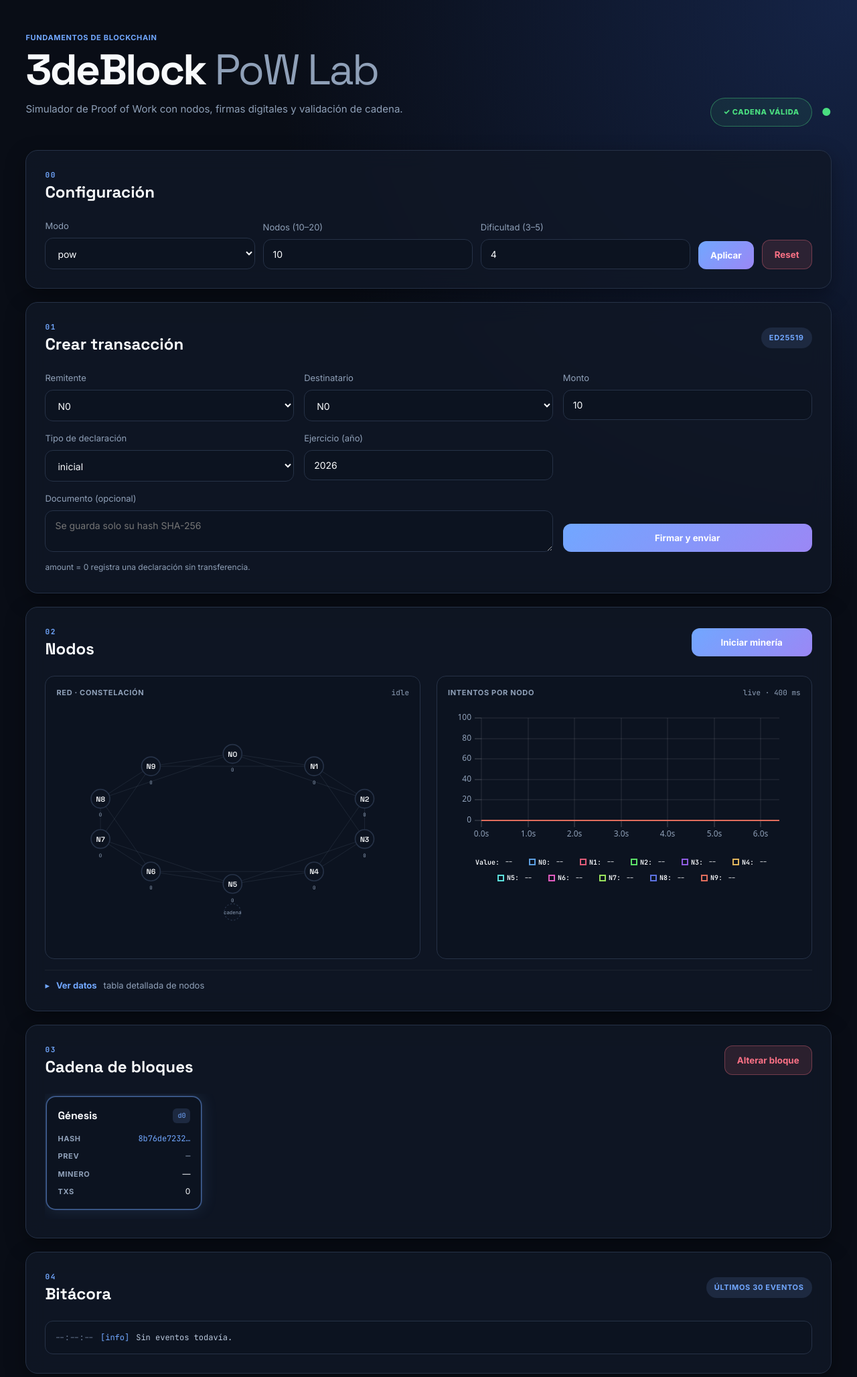
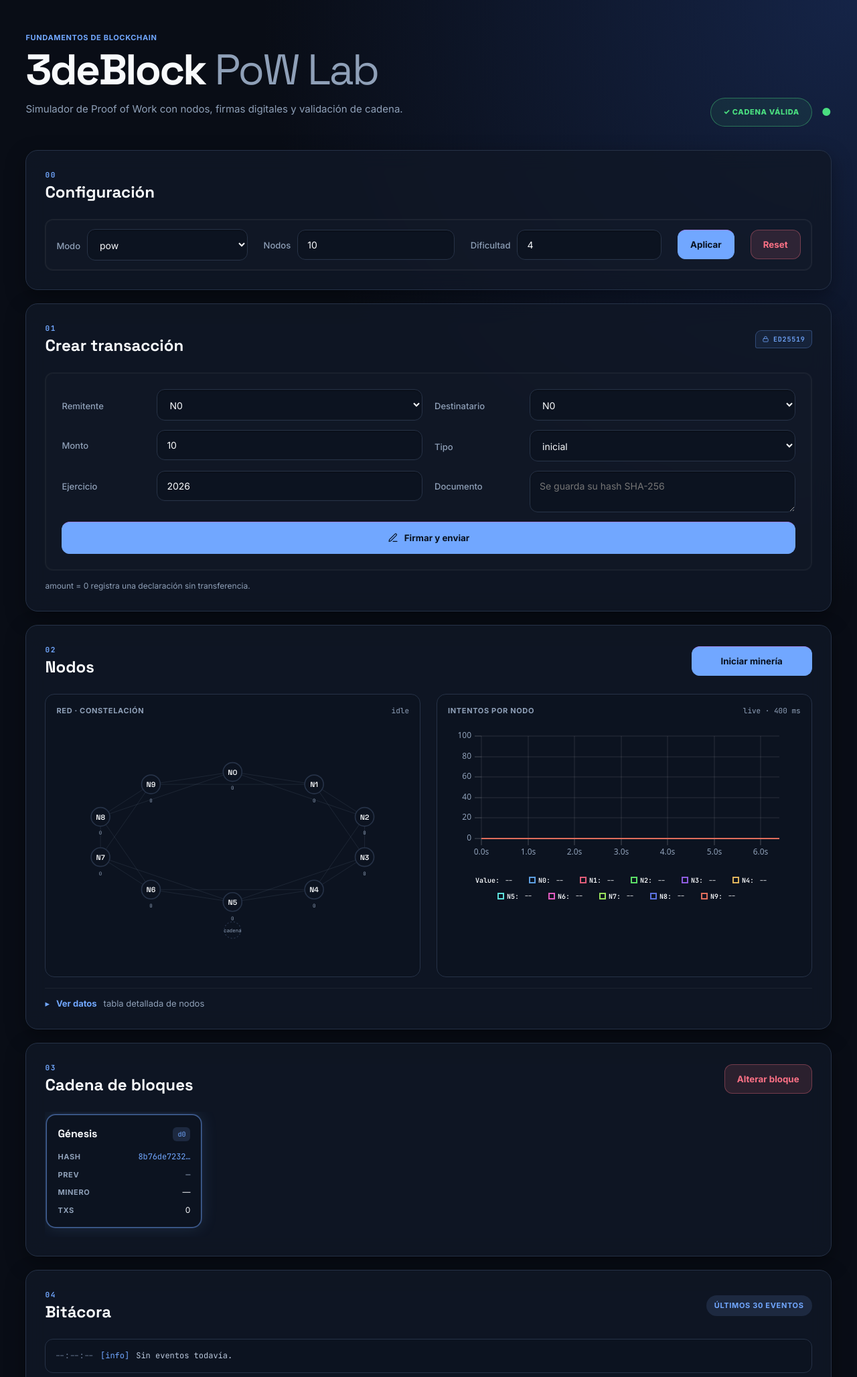
Before and after one commit to DarinaBasurto/blockchain_3deBlock, a Flask app: page / in a window 1280 px wide. Shown: the top 2056 px of the page at 67% size. Run offline with Flask 3, Linux system fonts and the light colour scheme.

Commit message:
Iteration 2: declaration-paper transaction form and control-strip config bar

```diff
--- a/api/static/style.css
+++ b/api/static/style.css
@@ -346,23 +346,29 @@ h1 span {
     display: grid;
     grid-template-columns: repeat(3, minmax(0, 1fr)) auto auto;
 
-    gap: var(--space-3);
-    align-items: end;
-}
-
-.topbar .config-grid label {
-    display: flex;
-    flex-direction: column;
-    gap: var(--space-2);
-
-    color: var(--muted);
-    font-size: 13px;
+    gap: var(--space-3) var(--space-5);
+    align-items: center;
 }
 
 .topbar .primary-button,
 .topbar .danger-button {
-    align-self: end;
     white-space: nowrap;
+}
+
+/* Control strip — a row of labelled controls, not form fields */
+
+.control-strip {
+    border: 1px solid var(--hairline);
+    border-radius: var(--radius-base);
+
+    padding: 14px 16px;
+
+    background: rgba(255, 255, 255, .012);
+    box-shadow: inset 0 0 0 1px rgba(255, 255, 255, .04);
+}
+
+.config-grid .field-label {
+    flex: 0 0 auto;
 }
 
 
@@ -372,22 +378,49 @@ h1 span {
 
 .transaction-form {
     display: grid;
-    grid-template-columns: repeat(3, minmax(0, 1fr));
+    grid-template-columns: repeat(2, minmax(0, 1fr));
 
-    gap: 15px;
+    gap: 14px 18px;
 }
 
-.transaction-form label {
+.transaction-form .wide {
+    grid-column: 1 / -1;
+}
+
+/* Inline label + control (label left, control right) */
+
+.field {
     display: flex;
-    flex-direction: column;
-    gap: var(--space-2);
+    flex-direction: row;
+    align-items: center;
+    gap: 14px;
+}
+
+.field-label {
+    flex: 0 0 132px;
 
     color: var(--muted);
     font-size: 13px;
+    font-weight: 500;
 }
 
-.transaction-form .wide {
-    grid-column: span 2;
+.field > select,
+.field > input,
+.field > textarea {
+    flex: 1 1 auto;
+    min-width: 0;
+}
+
+/* Declaration paper — reads like a document, not a widget */
+
+.transaction-form.paper {
+    border: 1px solid rgba(255, 255, 255, .04);
+    border-radius: var(--radius-base);
+
+    padding: 24px;
+
+    background: rgba(255, 255, 255, .012);
+    box-shadow: inset 0 0 0 1px rgba(255, 255, 255, .04);
 }
 
 input,
@@ -405,10 +438,17 @@ textarea {
 
     outline: none;
 
+    box-shadow:
+        inset 0 1px 2px rgba(0, 0, 0, .45),
+        inset 0 0 0 1px rgba(255, 255, 255, .02);
+
     font-family: inherit;
     font-size: 14px;
 
-    transition: border-color .15s var(--ease);
+    transition:
+        border-color .15s var(--ease),
+        box-shadow .15s var(--ease),
+        background-color .15s var(--ease);
 }
 
 textarea {
@@ -444,20 +492,47 @@ button:disabled {
 
 .primary-button,
 .mine-button {
-    align-self: end;
+    display: inline-flex;
+    align-items: center;
+    justify-content: center;
+    gap: 9px;
 
-    background: linear-gradient(
-        135deg,
-        var(--accent),
-        var(--accent-2)
-    );
+    align-self: center;
 
-    color: white;
+    border: 1px solid var(--accent);
+    border-top-color: var(--accent-2);
+
+    background: var(--accent);
+    color: #08111f;
 }
 
 .primary-button:hover:not(:disabled),
 .mine-button:hover:not(:disabled) {
-    filter: brightness(1.08);
+    transform: translateY(-1px);
+
+    border-color: var(--accent-2);
+
+    box-shadow:
+        0 0 0 2px rgba(113, 167, 255, .4),
+        0 8px 20px rgba(113, 167, 255, .22);
+}
+
+.primary-button svg,
+.mine-button svg {
+    width: 16px;
+    height: 16px;
+
+    flex: 0 0 auto;
+}
+
+/* Full-width submit with a leading signature icon */
+
+.submit-button {
+    grid-column: 1 / -1;
+
+    width: 100%;
+
+    padding: 15px 18px;
 }
 
 .mine-button {
@@ -473,6 +548,35 @@ button:disabled {
 
 .danger-button:hover {
     background: rgba(251, 113, 133, .2);
+}
+
+/* Chipped seal — the crypto badge on the declaration */
+
+.seal {
+    display: inline-flex;
+    align-items: center;
+    gap: 6px;
+
+    border: 1px solid rgba(113, 167, 255, .3);
+    border-radius: 9px 3px 9px 3px;
+
+    background: #16233a;
+    color: var(--accent);
+
+    padding: 5px 9px;
+
+    font-family: var(--font-mono);
+    font-size: 10px;
+    font-weight: 600;
+    letter-spacing: .08em;
+    text-transform: uppercase;
+}
+
+.seal svg {
+    width: 11px;
+    height: 11px;
+
+    flex: 0 0 auto;
 }
 
 .hint {
--- a/api/templates/index.html
+++ b/api/templates/index.html
@@ -115,10 +115,10 @@
         </div>
 
 
-        <div class="config-grid">
+        <div class="config-grid control-strip">
 
-            <label>
-                Modo
+            <label class="field">
+                <span class="field-label">Modo</span>
 
                 <select id="cfg-mode">
                     <option value="pow">pow</option>
@@ -127,8 +127,8 @@
             </label>
 
 
-            <label>
-                Nodos (10–20)
+            <label class="field">
+                <span class="field-label">Nodos</span>
 
                 <input
                     id="cfg-nodes"
@@ -137,12 +137,13 @@
                     max="20"
                     step="1"
                     value="10"
+                    title="Entre 10 y 20"
                 >
             </label>
 
 
-            <label>
-                Dificultad (3–5)
+            <label class="field">
+                <span class="field-label">Dificultad</span>
 
                 <input
                     id="cfg-diff"
@@ -151,6 +152,7 @@
                     max="5"
                     step="1"
                     value="4"
+                    title="Entre 3 y 5"
                 >
             </label>
 
@@ -193,7 +195,20 @@
                 <h2>Crear transacción</h2>
             </div>
 
-            <span class="pill">
+            <span class="seal">
+                <svg
+                    viewBox="0 0 24 24"
+                    fill="none"
+                    stroke="currentColor"
+                    stroke-width="1.75"
+                    stroke-linecap="round"
+                    stroke-linejoin="round"
+                    aria-hidden="true"
+                >
+                    <rect x="4" y="10" width="16" height="10" rx="2"></rect>
+                    <path d="M8 10V7a4 4 0 0 1 8 0v3"></path>
+                </svg>
+
                 Ed25519
             </span>
 
@@ -204,25 +219,25 @@
             id="tx-form"
             action="/transaccion"
             method="POST"
-            class="transaction-form"
+            class="transaction-form paper"
         >
 
-            <label>
-                Remitente
+            <label class="field">
+                <span class="field-label">Remitente</span>
 
                 <select name="sender" id="tx-sender"></select>
             </label>
 
 
-            <label>
-                Destinatario
+            <label class="field">
+                <span class="field-label">Destinatario</span>
 
                 <select name="receiver" id="tx-receiver"></select>
             </label>
 
 
-            <label>
-                Monto
+            <label class="field">
+                <span class="field-label">Monto</span>
 
                 <input
                     type="number"
@@ -235,8 +250,8 @@
             </label>
 
 
-            <label>
-                Tipo de declaración
+            <label class="field">
+                <span class="field-label">Tipo</span>
 
                 <select name="tipo_declaracion">
                     <option value="inicial">inicial</option>
@@ -246,8 +261,8 @@
             </label>
 
 
-            <label>
-                Ejercicio (año)
+            <label class="field">
+                <span class="field-label">Ejercicio</span>
 
                 <input
                     type="number"
@@ -258,18 +273,32 @@
             </label>
 
 
-            <label class="wide">
-                Documento (opcional)
+            <label class="field">
+                <span class="field-label">Documento</span>
 
                 <textarea
                     name="documento"
                     rows="2"
-                    placeholder="Se guarda solo su hash SHA-256"
+                    placeholder="Se guarda su hash SHA-256"
                 ></textarea>
             </label>
 
 
-            <button class="primary-button" type="submit">
+            <button class="primary-button submit-button" type="submit">
+
+                <svg
+                    viewBox="0 0 24 24"
+                    fill="none"
+                    stroke="currentColor"
+                    stroke-width="1.75"
+                    stroke-linecap="round"
+                    stroke-linejoin="round"
+                    aria-hidden="true"
+                >
+                    <path d="M12 20h9"></path>
+                    <path d="M16.5 3.5a2.12 2.12 0 0 1 3 3L7 19l-4 1 1-4Z"></path>
+                </svg>
+
                 Firmar y enviar
             </button>
 
```
Also changed, not shown: other parts of api/static/style.css (+38 -8 lines), 5 other files.
